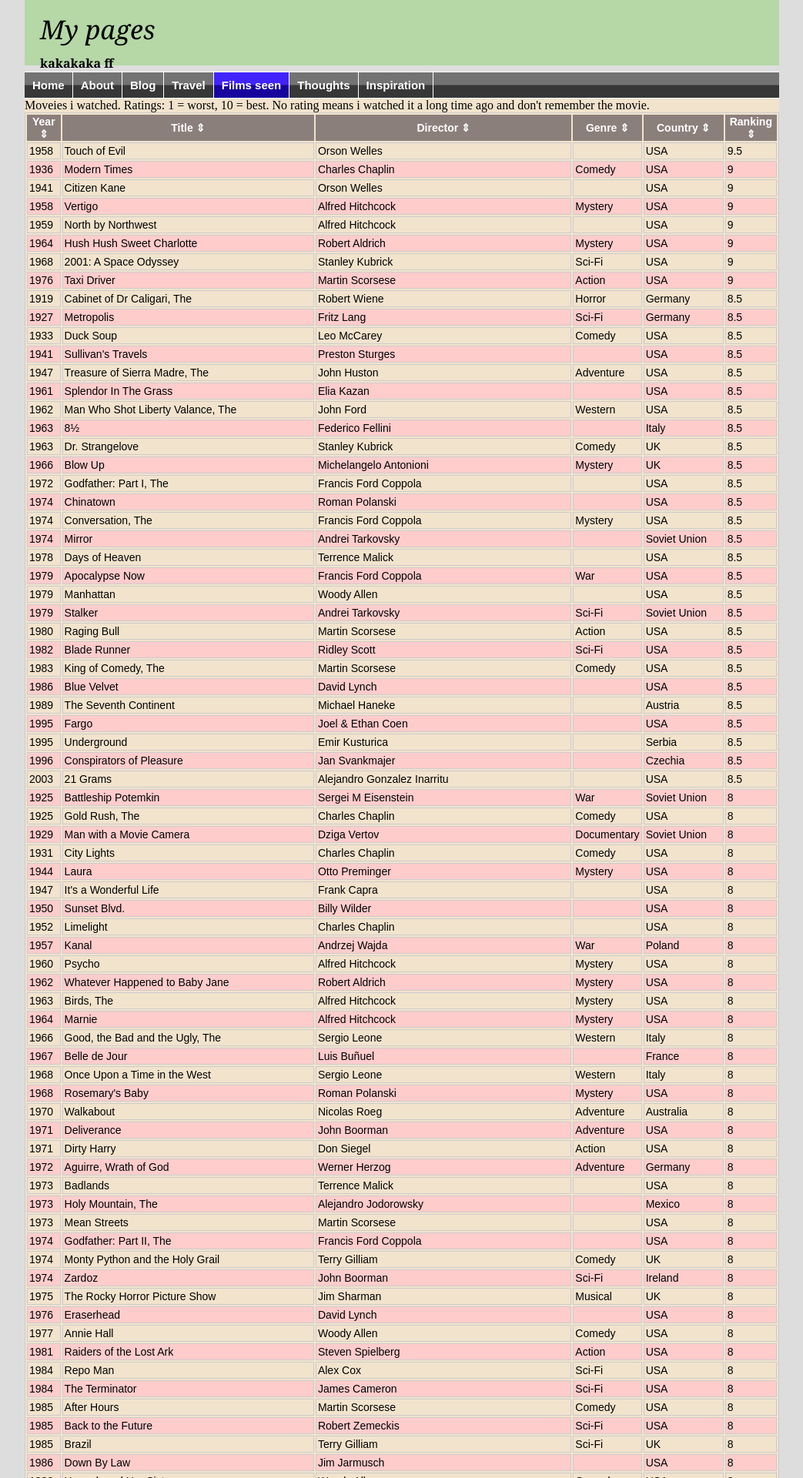
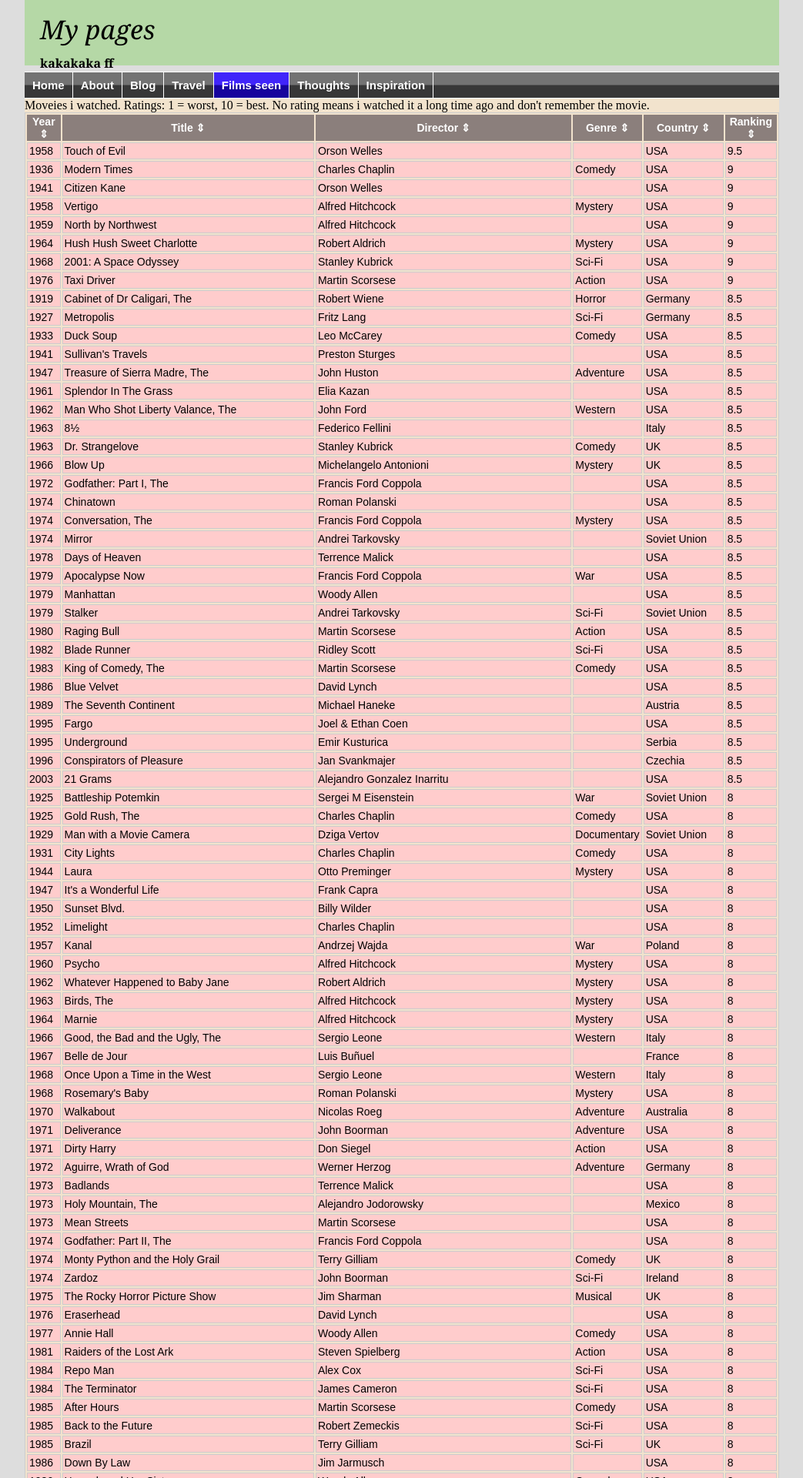
Before and after one commit to witba/witba.github.io, a Jekyll site: the page built from likes/index.html, in a window 1280 px wide. Shown: the top 1920 px of the page at 77% size, without its empty margins (118-1161 px from the left). Built offline with Jekyll 4.4.1, drawn with Linux system fonts in a browser that asks for light colours.

Commit message:
Update index.html

```diff
--- a/likes/index.html
+++ b/likes/index.html
@@ -29,12 +29,8 @@ No rating means i watched it a long time ago and don't remember the movie.
 		color: #FFF;
 		font-weight: bold;
 	}
-	table.sortable tbody tr:nth-child(2n) td {
-  background: #ffcccc;
-}
-table.sortable tbody tr:nth-child(2n+1) td {
-  background: #ccfffff;
-}
+	table.sortable tbody td {background: #ffcccc;}
+
 </style>
 
 <table class="sortable">
```
